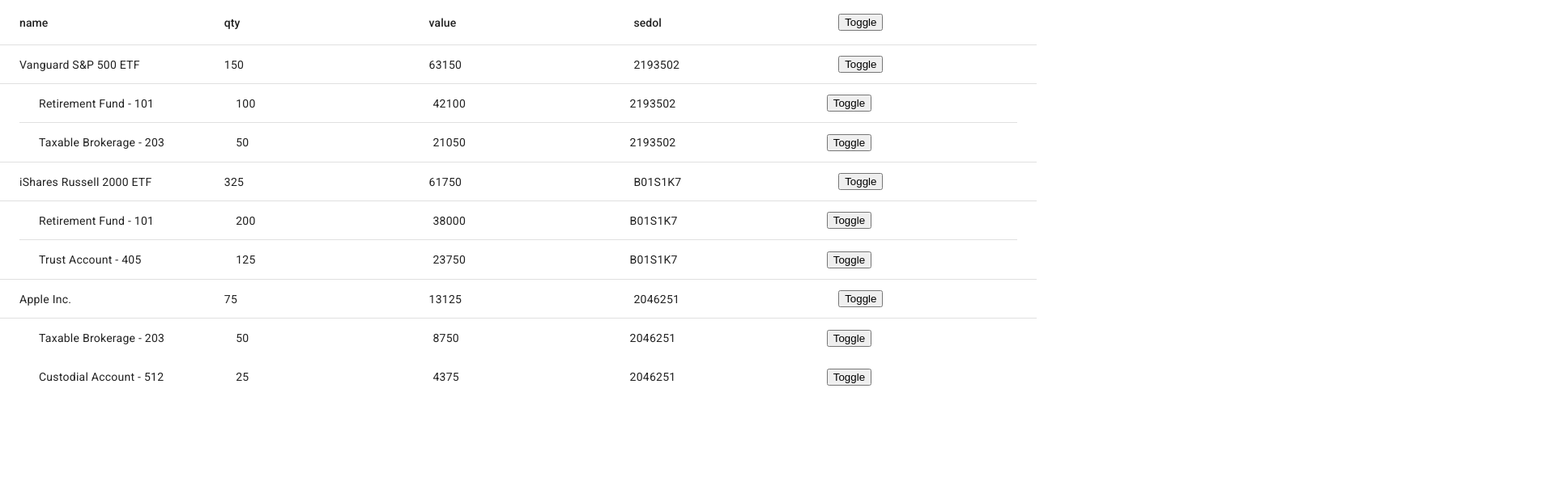
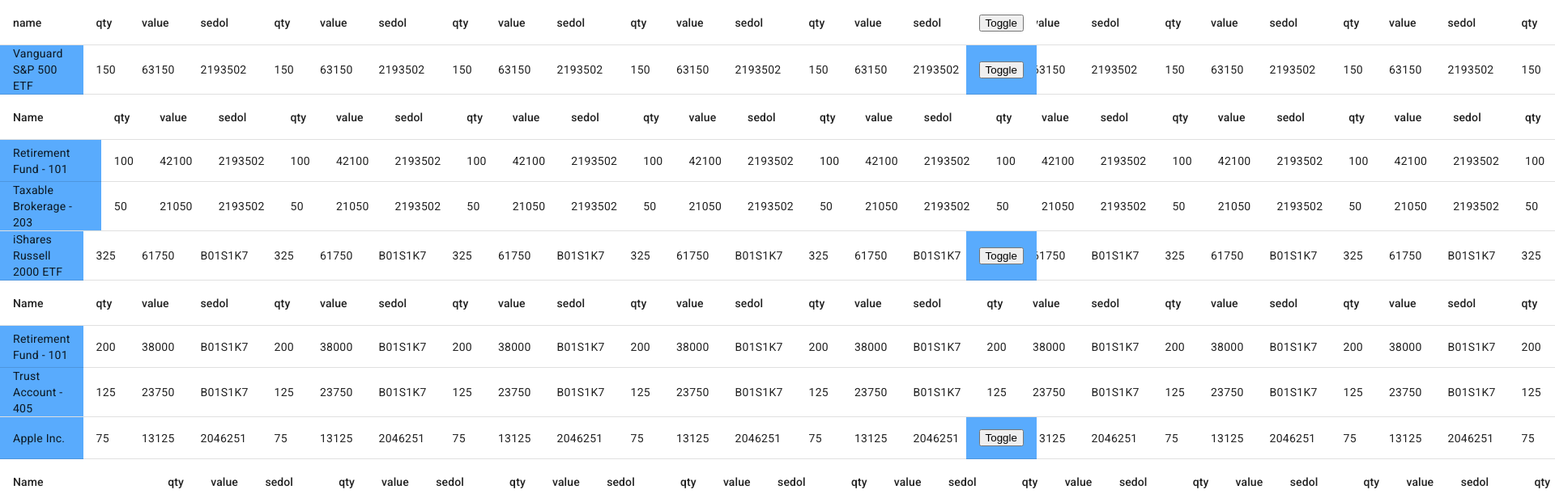
Before and after one commit to pushkar-ltim/material-test, an Angular app: page / in a window 1280 px wide. Shown: the top 616 px of the page at 81% size, 1920 px wide, since content can reach past the window. Built offline with nearby package versions, Linux system fonts and the light colour scheme.

Commit message:
not working - another try without flex

```diff
--- a/src/app/material-table-practice/material-table-practice.component.html
+++ b/src/app/material-table-practice/material-table-practice.component.html
@@ -1,70 +1,74 @@
 <section class="holdings-table-container">
-    <mat-table [dataSource]="dataSource" multiTemplateDataRows>
+    <table mat-table [dataSource]="dataSource" multiTemplateDataRows>
 
         <ng-container [matColumnDef]="'name'" sticky>
-            <mat-header-cell *matHeaderCellDef>
+            <th mat-header-cell *matHeaderCellDef>
                 name
-            </mat-header-cell>
-            <mat-cell *matCellDef="let holdingRow">
+            </th>
+            <td mat-cell *matCellDef="let holdingRow">
                 {{ holdingRow.name }}
-            </mat-cell>
+            </td>
         </ng-container>
 
         <ng-container *ngFor="let column of moveableColumns">
             <ng-container [matColumnDef]="column">
-                <mat-header-cell *matHeaderCellDef>
+                <th mat-header-cell *matHeaderCellDef>
                     {{ column }}
-                </mat-header-cell>
-                <mat-cell *matCellDef="let holdingRow">
+                </th>
+                <td mat-cell *matCellDef="let holdingRow">
                     {{ holdingRow[column] }}
-                </mat-cell>
+                </td >
             </ng-container>
         </ng-container>
 
         <ng-container [matColumnDef]="'toggleAction'" stickyEnd>
-            <mat-header-cell *matHeaderCellDef>
+            <th mat-header-cell *matHeaderCellDef>
                 <button>Toggle</button>
 
-            </mat-header-cell>
-            <mat-cell *matCellDef="let holdingRow">
+            </th>
+            <td mat-cell *matCellDef="let holdingRow">
                 <button>Toggle</button>
-            </mat-cell>
+            </td>
         </ng-container>
 
         <ng-container matColumnDef="accounts">
-            <mat-cell [attr.colspan]="displayedColumns.length" *matCellDef="let holding">
-                <mat-table [dataSource]="holding.accounts">
+            <td mat-cell [attr.colspan]="displayedColumns.length" *matCellDef="let holding"
+                style="padding-left: 0; padding-right: 0;">
+                <table mat-table [dataSource]="holding.accounts" class="accounts-child-table">
 
                     <ng-container [matColumnDef]="'name'" sticky>
-                        <mat-cell *matCellDef="let holdingRow">
+                        <th mat-header-cell *matHeaderCellDef> Name </th>
+                        <td mat-cell *matCellDef="let holdingRow">
                             {{ holdingRow.name }}
-                        </mat-cell>
+                        </td>
                     </ng-container>
 
                     <ng-container *ngFor="let column of moveableColumns">
                         <ng-container [matColumnDef]="column">
-                            <mat-cell *matCellDef="let accountRow">
+                            <th mat-header-cell *matHeaderCellDef> {{column}} </th>
+                            <td mat-cell *matCellDef="let accountRow">
                                 {{ accountRow[column] }}
-                            </mat-cell>
+                            </td>
                         </ng-container>
                     </ng-container>
 
                     <ng-container [matColumnDef]="'toggleAction'" stickyEnd>
-                        <mat-cell *matCellDef="let holdingRow">
+                        <th mat-header-cell *matHeaderCellDef> Actions </th>
+                        <td mat-cell *matCellDef="let holdingRow">
                             <button>Toggle</button>
-                        </mat-cell>
+                        </td>
                     </ng-container>
 
-                    <mat-row *matRowDef="let row; columns: displayedColumns"></mat-row>
-
-                </mat-table>
-            </mat-cell>
+                    <tr mat-header-row *matHeaderRowDef="displayedColumns"></tr>
+                    <tr mat-row *matRowDef="let row; columns: displayedColumns"></tr>
+                </table>
+            </td>
         </ng-container>
 
-        <mat-header-row *matHeaderRowDef="displayedColumns"></mat-header-row>
-        <mat-row *matRowDef="let row; columns: displayedColumns"></mat-row>
-        <mat-row *matRowDef="let row; columns: ['accounts'];"></mat-row>
+        <tr mat-header-row *matHeaderRowDef="displayedColumns"></tr>
+        <tr mat-row *matRowDef="let row; columns: displayedColumns"></tr>
+        <tr mat-row *matRowDef="let row; columns: ['accounts'];"></tr>
 
-    </mat-table>
+    </table>
 
 </section>
--- a/src/app/material-table-practice/material-table-practice.component.scss
+++ b/src/app/material-table-practice/material-table-practice.component.scss
@@ -0,0 +1,11 @@
+.mat-mdc-header-row,
+.mat-mdc-footer-row,
+.mat-mdc-row {
+  min-width: 3000px;
+}
+
+
+.mat-mdc-table-sticky {
+  background: #59abfd;
+  opacity: 1;
+}
--- a/src/app/material-table-practice/material-table-practice.component.ts
+++ b/src/app/material-table-practice/material-table-practice.component.ts
@@ -11,6 +11,33 @@
 
   displayedColumns = [
     'name',
+    'qty',
+    'value',
+    'sedol',
+    'qty',
+    'value',
+    'sedol',
+    'qty',
+    'value',
+    'sedol',
+    'qty',
+    'value',
+    'sedol',
+    'qty',
+    'value',
+    'sedol',
+    'qty',
+    'value',
+    'sedol',
+    'qty',
+    'value',
+    'sedol',
+    'qty',
+    'value',
+    'sedol',
+    'qty',
+    'value',
+    'sedol',
     'qty',
     'value',
     'sedol',
```
